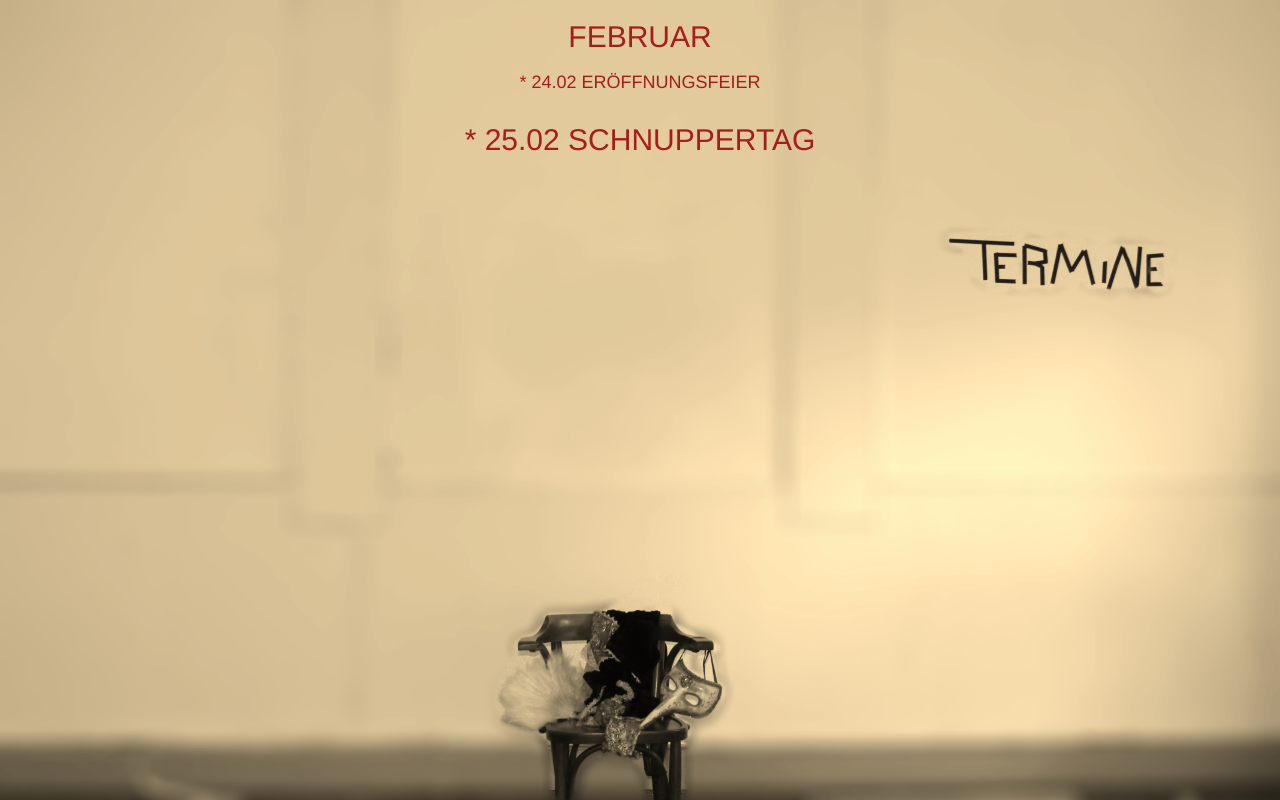
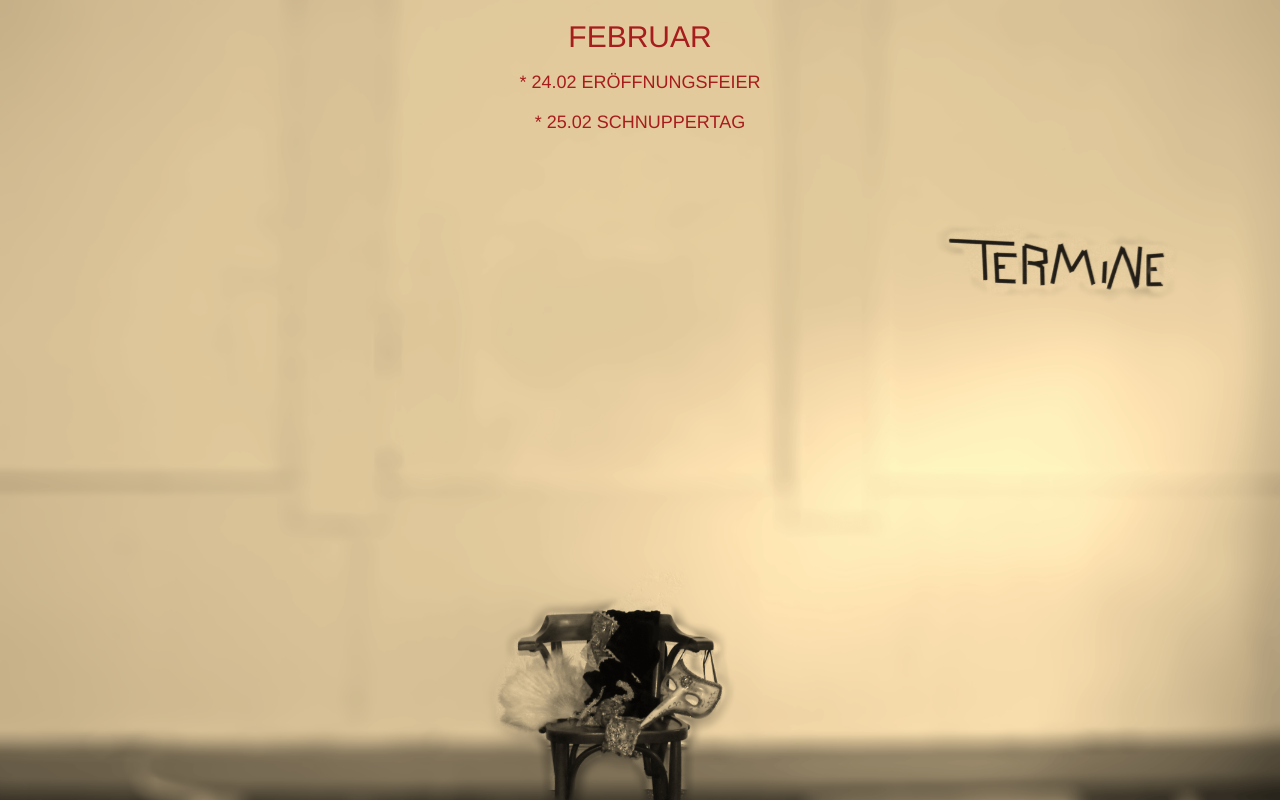
Before and after one commit to lorchP/imLeerenRaum, a plain HTML site: page html/programm.html in a window 1280 px wide. Drawn offline with nearby package versions, Linux system fonts and the light colour scheme.

Commit message:
Update programm.html

```diff
--- a/html/programm.html
+++ b/html/programm.html
@@ -43,9 +43,9 @@
         </h4>
       </div>
       <div class="row text-center">
-        <h2 class="text">
+        <h4 class="text">
           * 25.02 SCHNUPPERTAG
-        </h2>
+        </h4>
       </div>
     </div>
   </body>
```
